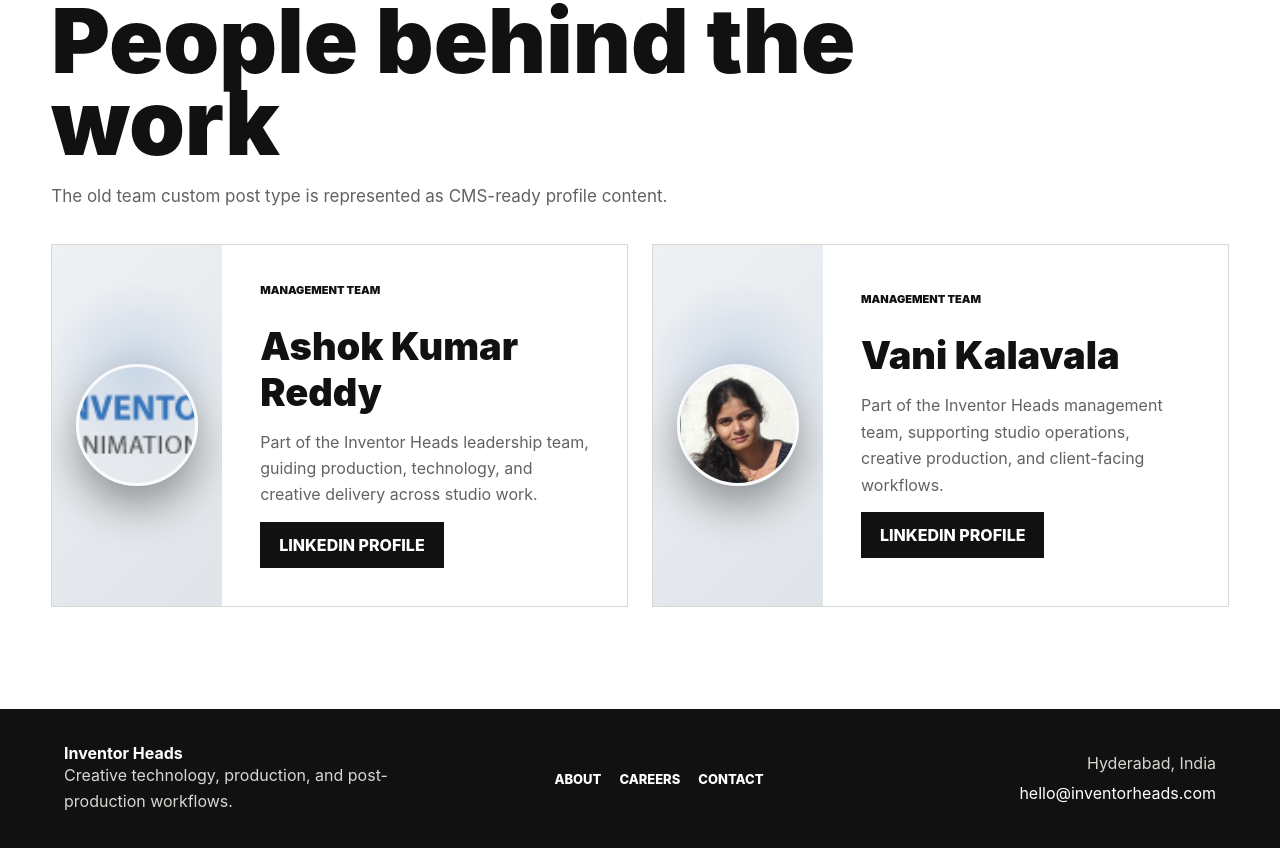
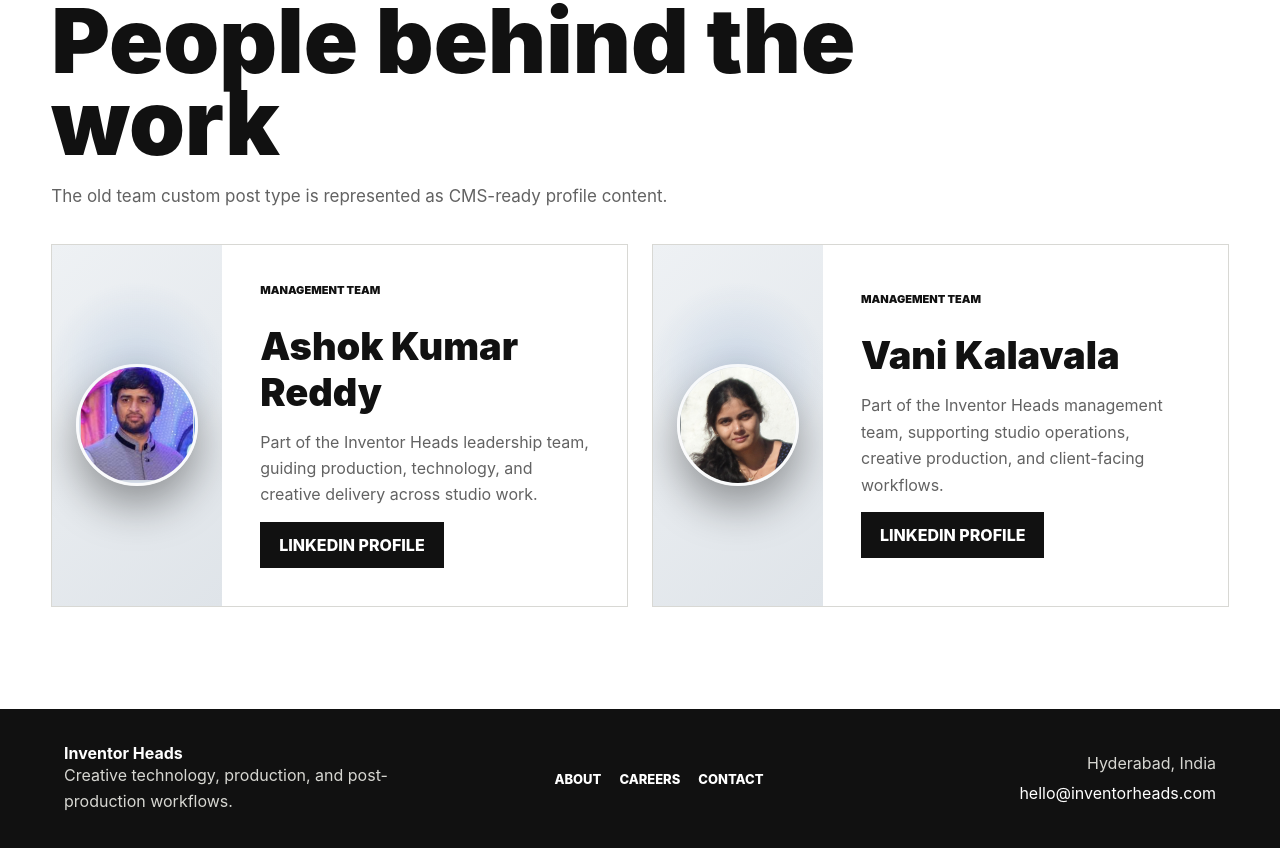
Before and after one commit to VaniKalavala/InventorHeads, a Next.js app in the folder Frontend/: page /team in a window 1280 px wide. Shown: the part 636-1484 px from the top of the page. Built offline with nearby package versions, Linux system fonts and the light colour scheme.

Commit message:
Add Ashok Kumar Reddy profile image

```diff
--- a/Frontend/content/site.ts
+++ b/Frontend/content/site.ts
@@ -292,7 +292,7 @@
       {
         name: "Ashok Kumar Reddy",
         role: "Management Team",
-        image: "/images/logo.png",
+        image: "/images/ashok-kumar-reddy.png",
         linkedinUrl: "https://www.linkedin.com/in/asoka-reddy-44a1213/",
         bio:
           "Part of the Inventor Heads leadership team, guiding production, technology, and creative delivery across studio work."
```
Also changed, not shown: Frontend/public/images/ashok-kumar-reddy.png (added).
